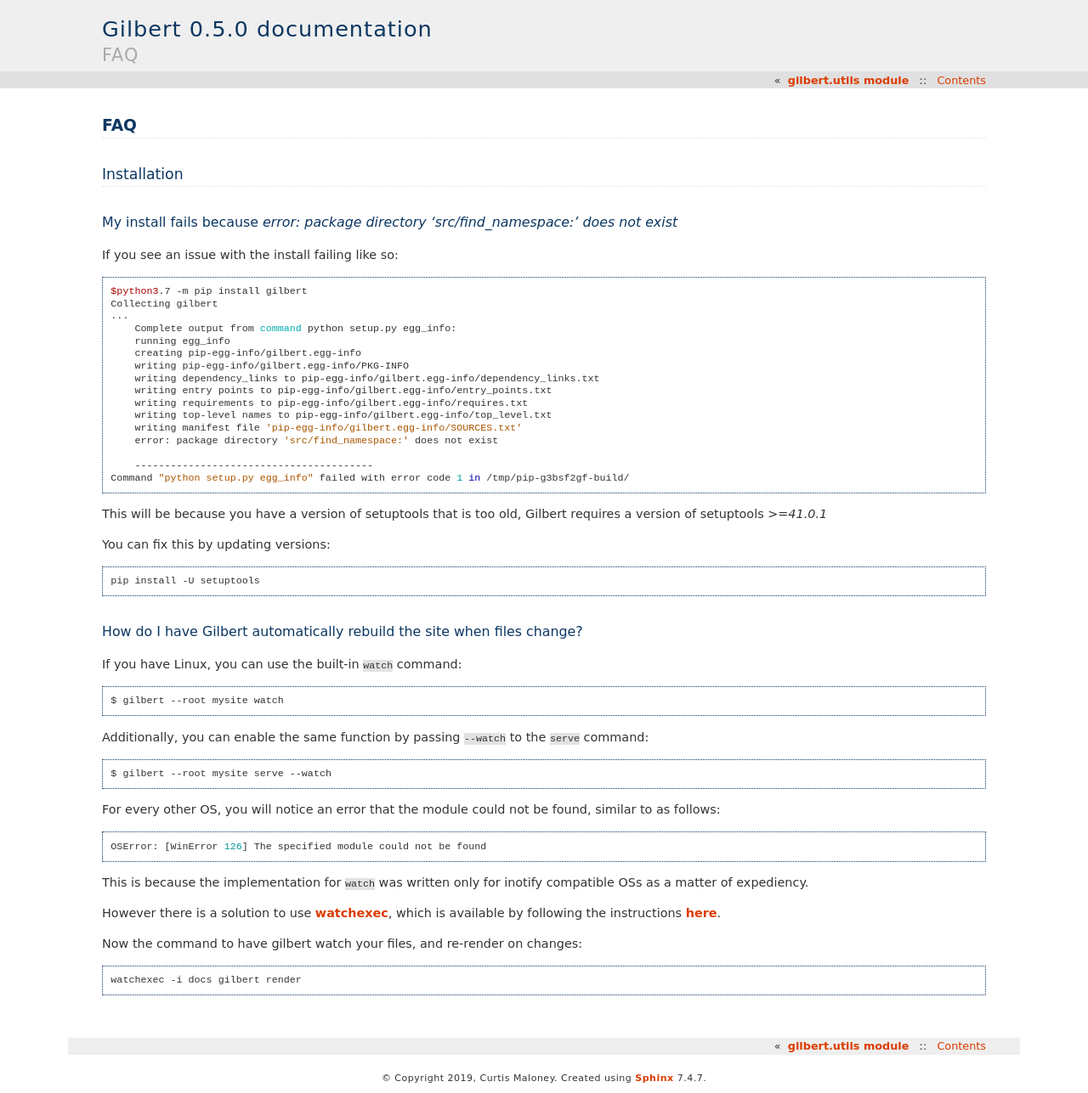
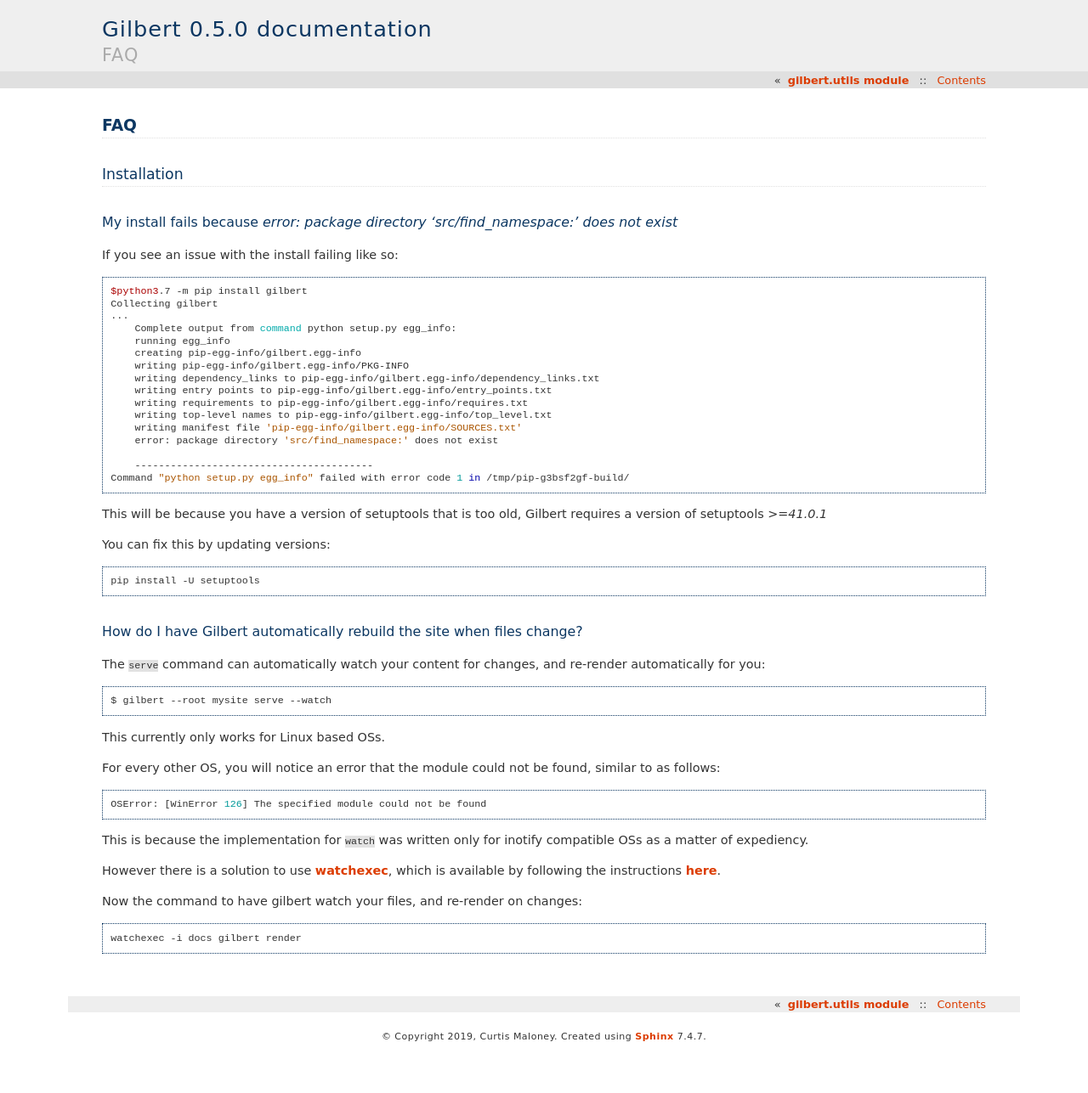
Before and after one commit to funkybob/gilbert, a Sphinx documentation site: the page built from docs/FAQ.rst, in a window 1280 px wide. Shown: the whole page at 85% size. Built offline with Sphinx 7.4.7, drawn with Linux system fonts in a browser that asks for light colours; after the commit the page ends 1237 px from its top, so only the background shows below that.

Commit message:
Update docs

```diff
--- a/docs/FAQ.rst
+++ b/docs/FAQ.rst
@@ -39,17 +39,13 @@
 How do I have Gilbert automatically rebuild the site when files change?
 ~~~~~~~~~~~~~~~~~~~~~~~~~~~~~~~~~~~~~~~~~~~~~~~~~~~~~~~~~~~~~~~~~~~~~~~
 
-If you have Linux, you can use the built-in ``watch`` command:
-
-.. code-block:: sh
-
-	$ gilbert --root mysite watch
-
-Additionally, you can enable the same function by passing ``--watch`` to the ``serve`` command:
+The ``serve`` command can automatically watch your content for changes, and re-render automatically for you:
 
 .. code-block:: sh
 
 	$ gilbert --root mysite serve --watch
+
+This currently only works for Linux based OSs.
 
 For every other OS, you will notice an error that the module could not be found, similar to as follows:
 
```
Also changed, not shown: README.md (+6 -2 lines), 1 other file.
